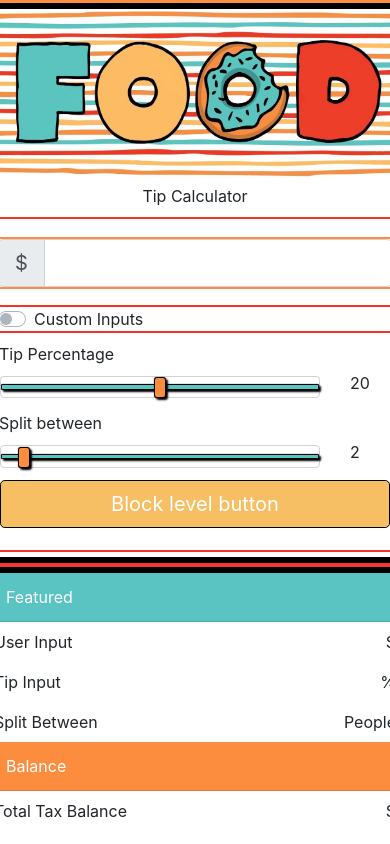
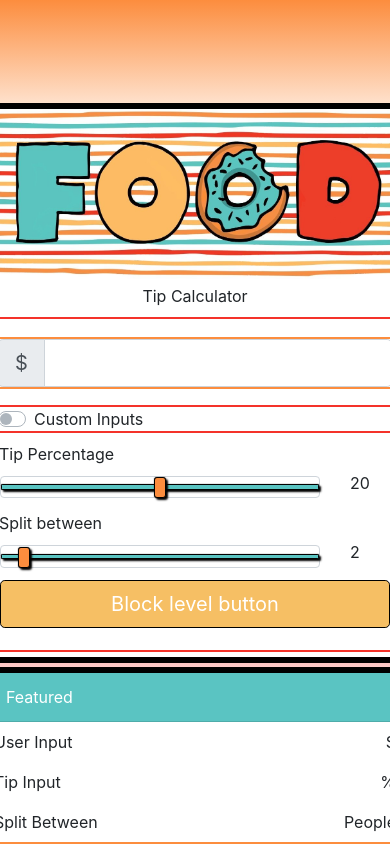
Before and after one commit to jeffchee/Career-Services-Coding-Challenge---Tip-Calculator, a website: page public/index.html in a window 390 px wide. Drawn offline with nearby package versions, Linux system fonts and the light colour scheme; no server answers.

Commit message:
fixing mobile view

```diff
--- a/public/style.css
+++ b/public/style.css
@@ -4,7 +4,9 @@ body {
 background-size:cover;
 }
 
-
+.center {
+  margin-top: 100px;
+}
 
 /* range */
 input[type=range] {
@@ -121,7 +123,7 @@ input[type=range] {
   }
 
   .center {
-    margin: 0;
+    margin-top: 100px;
     position: absolute;
     top: 67%;
     left: 50%;
```
